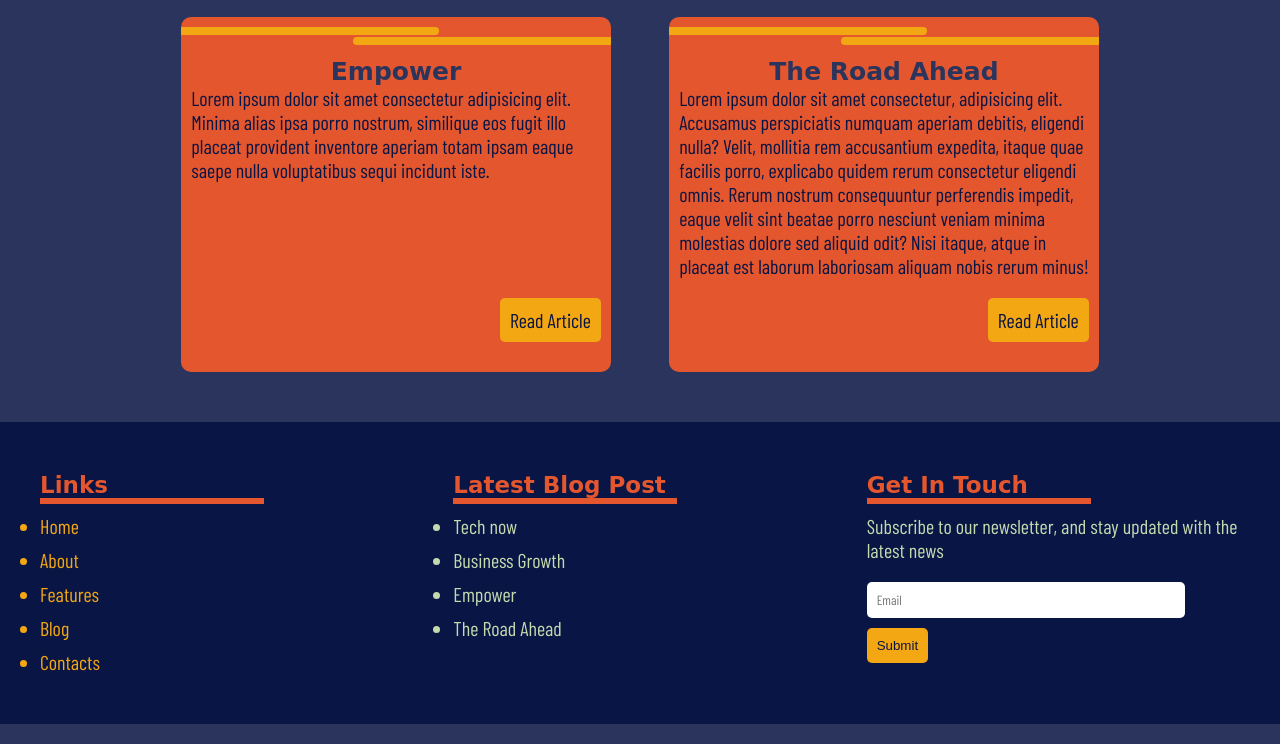
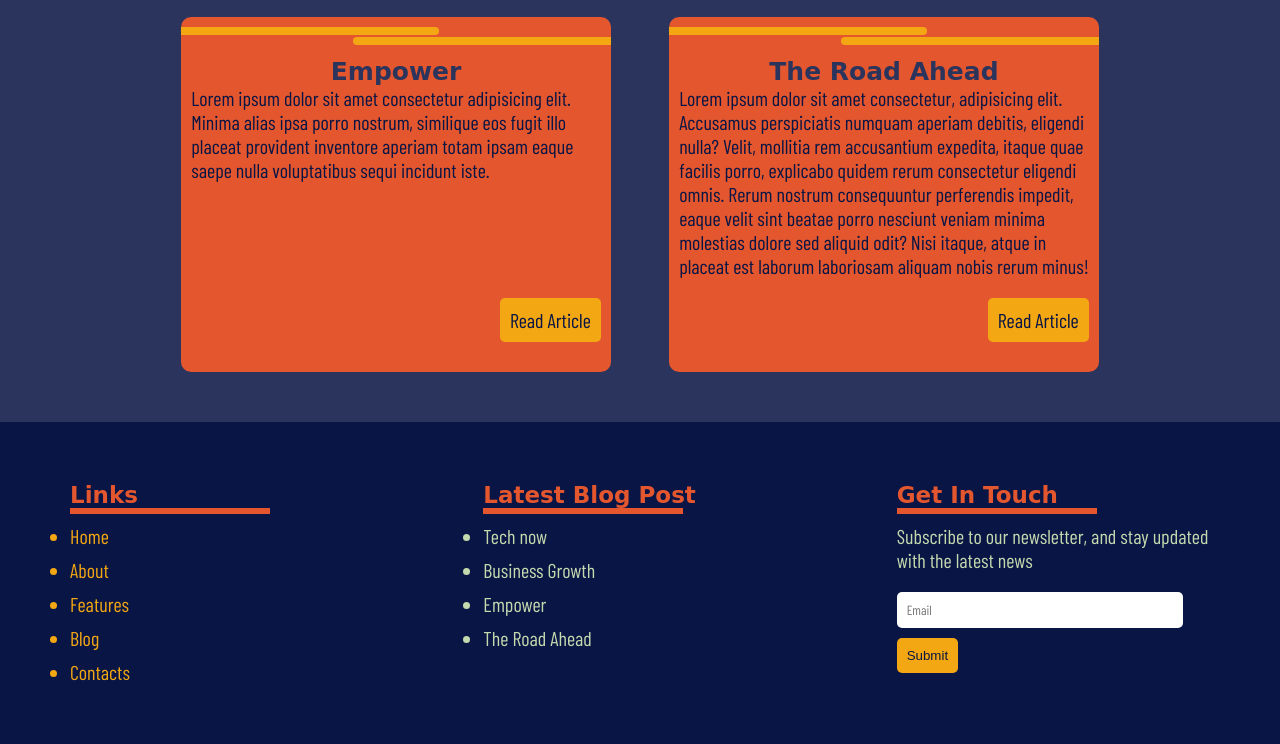
Before and after one commit to starskynder/Grow, a website: page index.html in a window 1280 px wide. Shown: the part 2640-3384 px from the top of the page. Drawn offline with nearby package versions, Linux system fonts and the light colour scheme; a web font is replaced by a local one.

Commit message:
Increase spacing

```diff
--- a/sass/layout/_contacts.scss
+++ b/sass/layout/_contacts.scss
@@ -6,14 +6,15 @@
   background-color: $rhino-dark;
   padding: 2rem 2rem;
   margin-top: 4rem;
-  justify-content: space-evenly;
+  justify-content: center;
 
   &__box {
     flex: 1;
     margin: 1rem;
+    margin-left: 3rem;
     flex-basis: 22rem;
     max-width: 45rem;
-    padding: 1rem;
+    padding: 2rem;
   }
 
   &__item {
```
Also changed, not shown: css/main.css.
